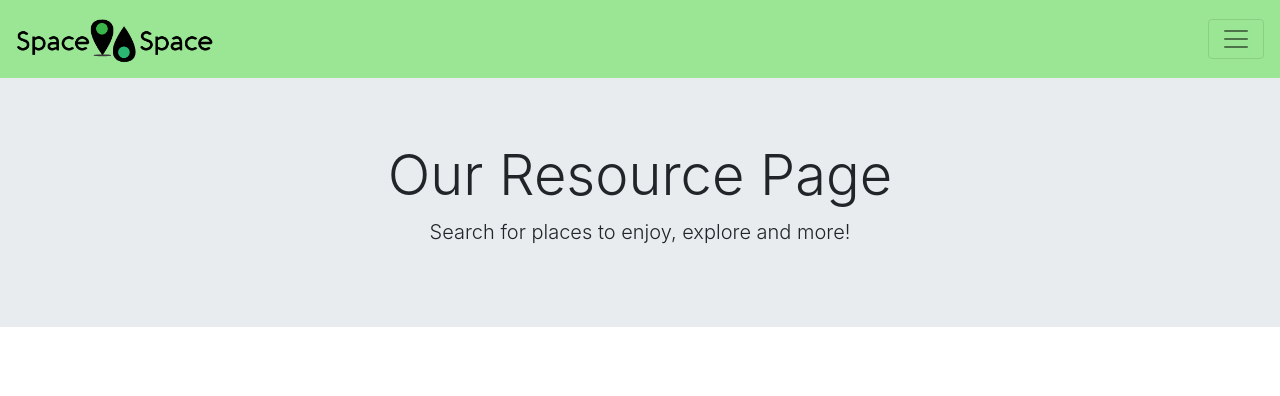
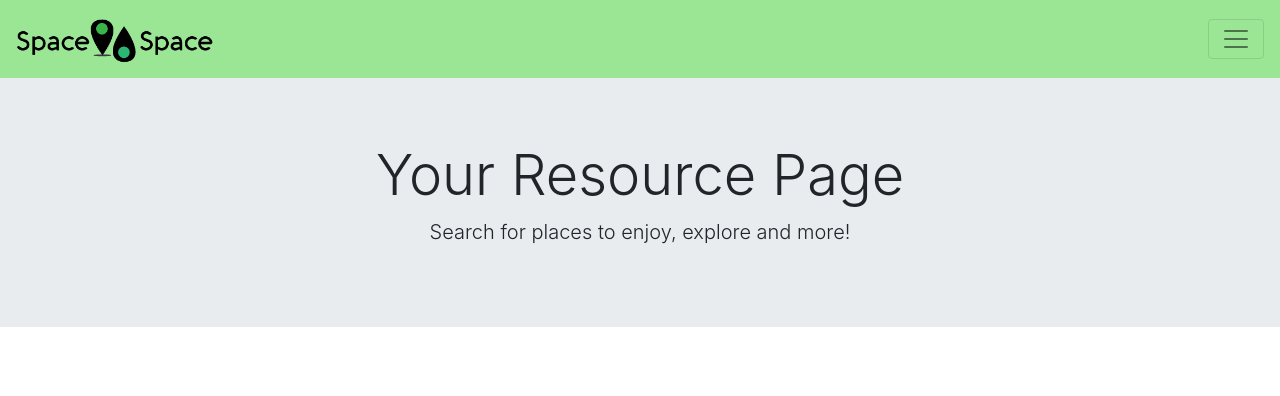
Before and after one commit to AhmaadMetallic/Space-2-Space, a website: page public/resources.html in a window 1280 px wide. Shown: the top 396 px of the page. Drawn offline with nearby package versions, Linux system fonts and the light colour scheme; some packages are replaced by stand-ins of ours.

Commit message:
updated resource header

```diff
--- a/public/resources.html
+++ b/public/resources.html
@@ -84,7 +84,7 @@
 
 <div class="jumbotron jumbotron-fluid">
   <div class="container">
-    <h1 class="display-4">Our Resource Page</h1>
+    <h1 class="display-4">Your Resource Page</h1>
     <p class="lead">Search for places to enjoy, explore and more!</p>
   </div>
 </div>
```
